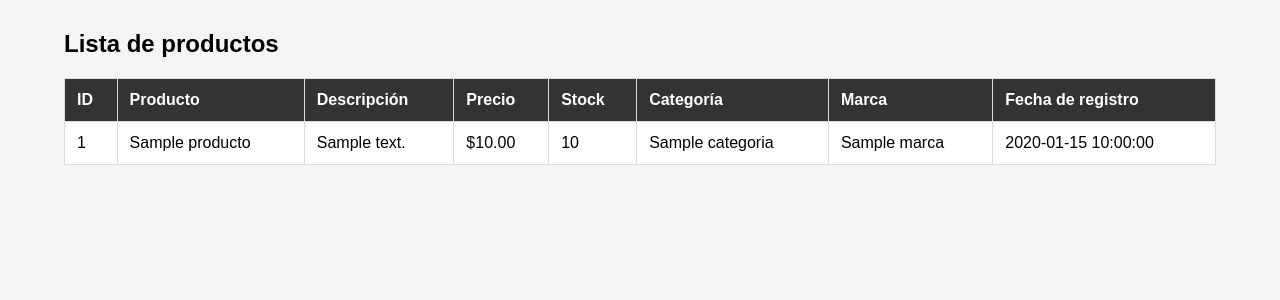
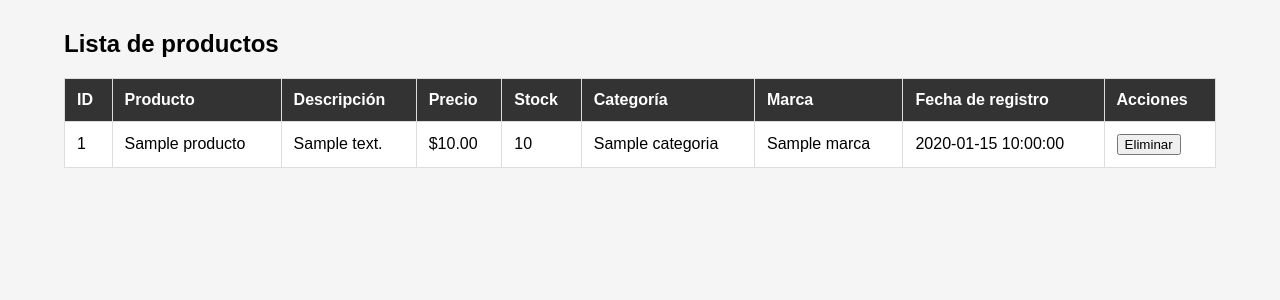
Before and after one commit to SaulOmarPacheco/CRUD-COSMETICOS, a Flask app: page / in a window 1280 px wide. Shown: the part 120-420 px from the top of the page. Run offline with Flask 3, Linux system fonts and the light colour scheme; tables that the repository leaves empty hold one stand-in row (values such as "Sample post").

Commit message:
feat: Eliminar productos

```diff
--- a/app.py
+++ b/app.py
@@ -1,5 +1,5 @@
 import os
-from flask import Flask, render_template
+from flask import Flask, render_template, redirect, url_for
 from flask_sqlalchemy import SQLAlchemy
 from dotenv import load_dotenv
 
@@ -46,16 +46,19 @@ class Producto(db.Model):
     descripcion = db.Column(db.String(255))
     precio = db.Column(db.Numeric(10, 2), nullable=False)
     stock = db.Column(db.Integer, nullable=False)
+
     id_categoria = db.Column(
         db.Integer,
         db.ForeignKey("categorias.id_categoria"),
         nullable=False
     )
+
     id_marca = db.Column(
         db.Integer,
         db.ForeignKey("marcas.id_marca"),
         nullable=False
     )
+
     fecha_registro = db.Column(db.DateTime)
 
     categoria = db.relationship("Categoria")
@@ -67,7 +70,10 @@ class Producto(db.Model):
 # =========================
 @app.route("/")
 def index():
-    productos = Producto.query.order_by(Producto.id_producto).all()
+
+    productos = Producto.query.order_by(
+        Producto.id_producto
+    ).all()
 
     return render_template(
         "index.html",
@@ -75,5 +81,22 @@ def index():
     )
 
 
+# =========================
+# ELIMINAR PRODUCTO
+# =========================
+@app.route(
+    "/productos/eliminar/<int:id>",
+    methods=["POST"]
+)
+def eliminar_producto(id):
+
+    producto = Producto.query.get_or_404(id)
+
+    db.session.delete(producto)
+    db.session.commit()
+
+    return redirect(url_for("index"))
+
+
 if __name__ == "__main__":
     app.run(debug=True)
--- a/templates/index.html
+++ b/templates/index.html
@@ -9,6 +9,7 @@ Productos
 <h2>Lista de productos</h2>
 
 <table>
+
     <thead>
         <tr>
             <th>ID</th>
@@ -19,6 +20,7 @@ Productos
             <th>Categoría</th>
             <th>Marca</th>
             <th>Fecha de registro</th>
+            <th>Acciones</th>
         </tr>
     </thead>
 
@@ -27,20 +29,48 @@ Productos
         {% for producto in productos %}
 
         <tr>
+
             <td>{{ producto.id_producto }}</td>
+
             <td>{{ producto.nombre }}</td>
+
             <td>{{ producto.descripcion }}</td>
+
             <td>${{ producto.precio }}</td>
+
             <td>{{ producto.stock }}</td>
+
             <td>{{ producto.categoria.nombre }}</td>
+
             <td>{{ producto.marca.nombre }}</td>
+
             <td>{{ producto.fecha_registro }}</td>
+
+            <td>
+
+                <form
+                    action="{{ url_for('eliminar_producto', id=producto.id_producto) }}"
+                    method="POST"
+                    onsubmit="return confirm('¿Seguro que deseas eliminar este producto?');"
+                >
+
+                    <button
+                        type="submit"
+                        class="btn-eliminar"
+                    >
+                        Eliminar
+                    </button>
+
+                </form>
+
+            </td>
+
         </tr>
 
         {% else %}
 
         <tr>
-            <td colspan="8">
+            <td colspan="9">
                 No hay productos registrados.
             </td>
         </tr>
@@ -48,6 +78,7 @@ Productos
         {% endfor %}
 
     </tbody>
+
 </table>
 
 {% endblock %}
```
